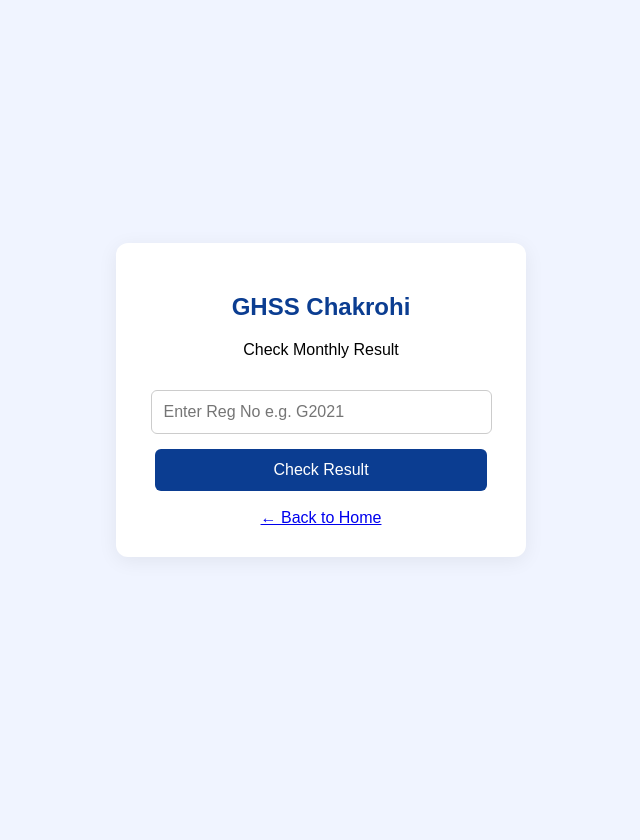
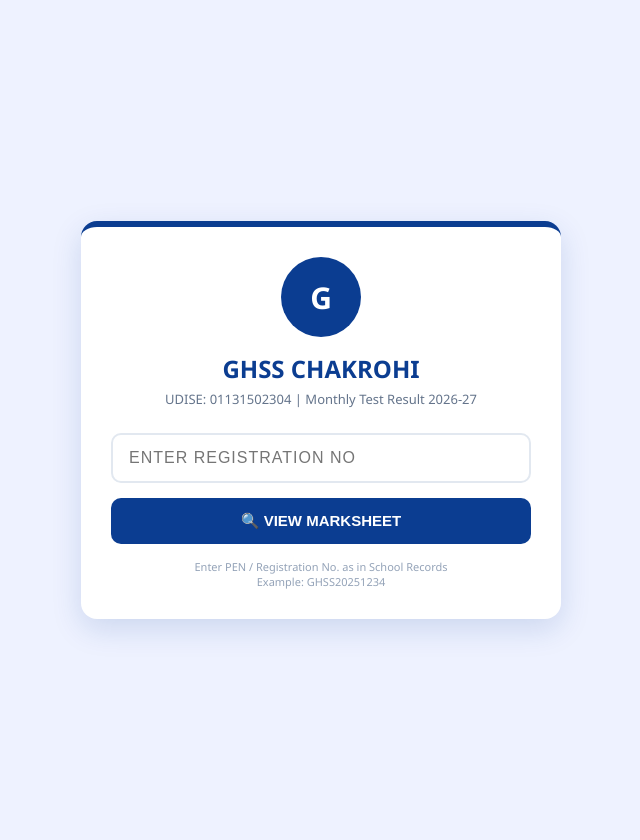
Before and after one commit to ghsschakrohi/ghss-chakrohi, a Flask app: page /results in a window 1280 px wide. Shown: the whole page, without its empty margins (319-959 px from the left). Before the commit the page ends 557 px from the top, so only its background shows below. Run offline with Flask 3, Linux system fonts and the light colour scheme.

Commit message:
Redesign results page with new layout and styles

```diff
--- a/templates/results.html
+++ b/templates/results.html
@@ -1,26 +1,30 @@
 <!DOCTYPE html>
 <html>
 <head>
-<title>Check Result - GHSS Chakrohi</title>
 <meta name="viewport" content="width=device-width, initial-scale=1">
+<title>GHSS Chakrohi - Check Result</title>
 <style>
-body{font-family:Arial; background:#f0f4ff; display:flex; justify-content:center; align-items:center; height:100vh; margin:0}
-.box{background:white; padding:30px; border-radius:12px; box-shadow:0 4px 20px #0001; width:350px; text-align:center}
-input{width:90%; padding:12px; margin:15px 0; border:1px solid #ccc; border-radius:6px; font-size:16px}
-button{width:95%; padding:12px; background:#0b3d91; color:white; border:none; border-radius:6px; font-size:16px; cursor:pointer}
-button:hover{background:#082a63}
+body{font-family:'Segoe UI',Arial;background:#eef2ff;margin:0;padding:20px;display:flex;justify-content:center;align-items:center;min-height:100vh}
+.card{background:#fff;max-width:420px;width:100%;padding:30px;border-radius:16px;box-shadow:0 10px 30px rgba(11,61,145,0.15);border-top:6px solid #0b3d91;text-align:center}
+.logo{width:80px;height:80px;background:#0b3d91;color:#fff;border-radius:50%;display:flex;align-items:center;justify-content:center;margin:0 auto 15px;font-size:30px;font-weight:bold}
+h2{color:#0b3d91;margin:0 0 5px}.sub{color:#64748b;font-size:13px;margin-bottom:25px}
+input{width:100%;padding:14px 16px;border:2px solid #e2e8f0;border-radius:10px;font-size:16px;outline:none;transition:0.2s;text-transform:uppercase;letter-spacing:1px;box-sizing:border-box}
+input:focus{border-color:#0b3d91}
+button{width:100%;padding:14px;background:#0b3d91;color:#fff;border:none;border-radius:10px;font-weight:bold;font-size:15px;margin-top:15px;cursor:pointer;transition:0.2s}
+button:hover{background:#082f70}
+.note{font-size:11px;color:#94a3b8;margin-top:15px}
 </style>
 </head>
 <body>
-<div class="box">
-<h2 style="color:#0b3d91;">GHSS Chakrohi</h2>
-<p>Check Monthly Result</p>
+<div class="card">
+<div class="logo">G</div>
+<h2>GHSS CHAKROHI</h2>
+<div class="sub">UDISE: 01131502304 | Monthly Test Result 2026-27</div>
 <form action="/api/check_result" method="POST">
-<input name="reg_no" placeholder="Enter Reg No e.g. G2021" required>
-<button type="submit">Check Result</button>
+<input name="reg_no" placeholder="Enter Registration No" required>
+<button type="submit">🔍 VIEW MARKSHEET</button>
 </form>
-<br>
-<a href="/">← Back to Home</a>
+<div class="note">Enter PEN / Registration No. as in School Records<br>Example: GHSS20251234</div>
 </div>
 </body>
 </html>
```
